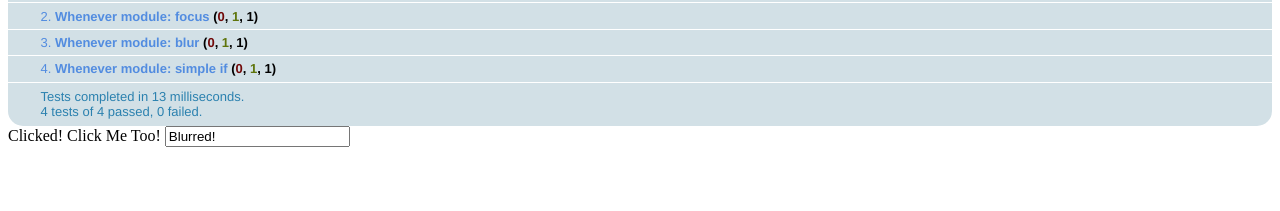
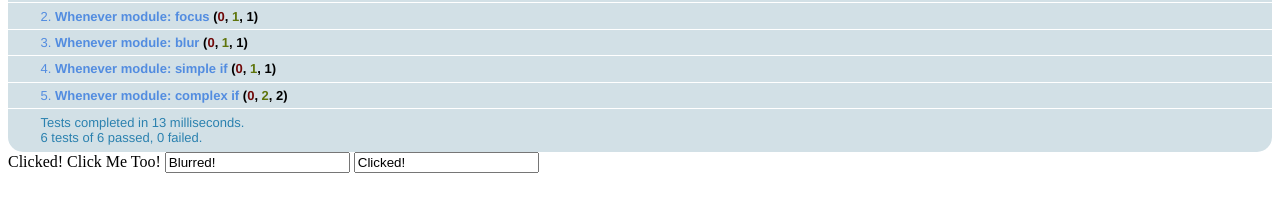
Before and after one commit to paulca/whenever.js, a plain HTML site: page test/index.html in a window 1280 px wide. Shown: the part 133-344 px from the top of the page. Drawn offline with Linux system fonts and the light colour scheme.

Commit message:
complex conditions are complex

```diff
--- a/test/index.html
+++ b/test/index.html
@@ -11,8 +11,10 @@
 
     whenever.definitions.add({
       'Click Me!': 'a#click-me',
+      'And Me!': 'a#and-me',
       'Click Me Too!': 'a#click-me-too',
-      'Focus Me!': 'input#focus-me'
+      'Focus Me!': 'input#focus-me',
+      'Focus Me Too!': 'input#focus-me-too'
     })
 
     whenever.actions.add({
@@ -27,6 +29,9 @@
     whenever.conditions.add({
       'one is two': function(){
         return 1 == 2
+      },
+      'the value is blue': function(){
+        return $(this).val() === 'Blue'
       }
     })
 
@@ -37,6 +42,10 @@
       .is('clicked')
       .given('one is two')
       .then('Change the text to "Clicked!"')
+    whenever('Focus Me Too!')
+      .is('clicked')
+      .given('the value is blue')
+      .then('Change the value to "Clicked!"')
 
     module("Whenever")
     test("click", function(){
@@ -63,6 +72,16 @@
       equals(link.text(), 'Click Me Too!')
     })
 
+    test("complex if", function(){
+      var input = $('input#focus-me-too')
+      input.trigger('click')
+      equals(input.val(), 'Focus Me Too!')
+
+      input.val('Blue')
+      input.trigger('click')
+      equals(input.val(), 'Clicked!')
+    })
+
   </script>
 </head>
 <body>
@@ -75,5 +94,6 @@
 <a id="click-me">Click Me!</a>
 <a id="click-me-too">Click Me Too!</a>
 <input id="focus-me" type="text" name="focus-me" value="Focus Me!">
+<input id="focus-me-too" type="text" name="focus-me-too" value="Focus Me Too!">
 
 </html>
--- a/whenever.js
+++ b/whenever.js
@@ -71,6 +71,15 @@ for(state in whenever.translations)
             {
               match.shift()
               return function(action_name, args){
+                if(typeof whenever.conditions[condition] === 'function')
+                {
+                  return function(){
+                    if(whenever.conditions[condition].apply(this) === true)
+                    {
+                      whenever.actions[action_name].apply(this, args)
+                    }
+                  }
+                }
                 return function(){
                   whenever.actions[action_name].apply(this, args)
                 }
```
